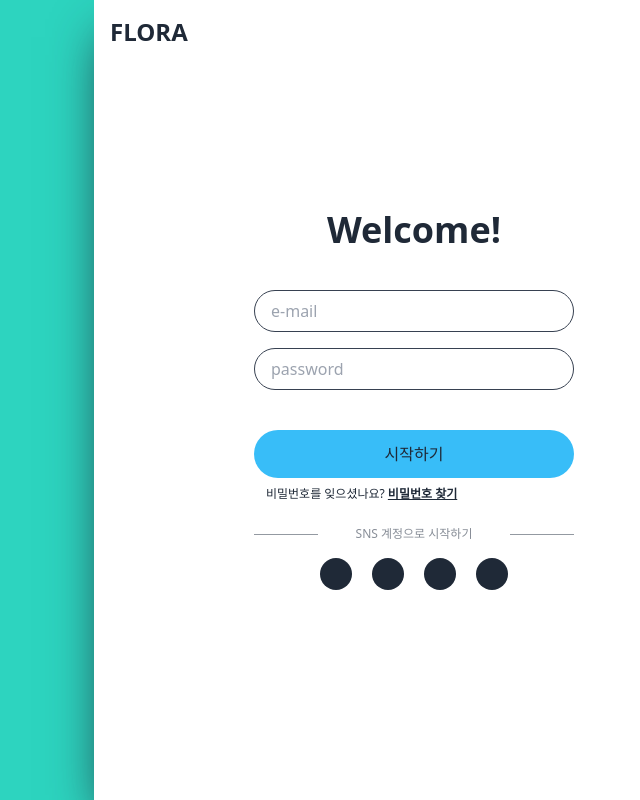
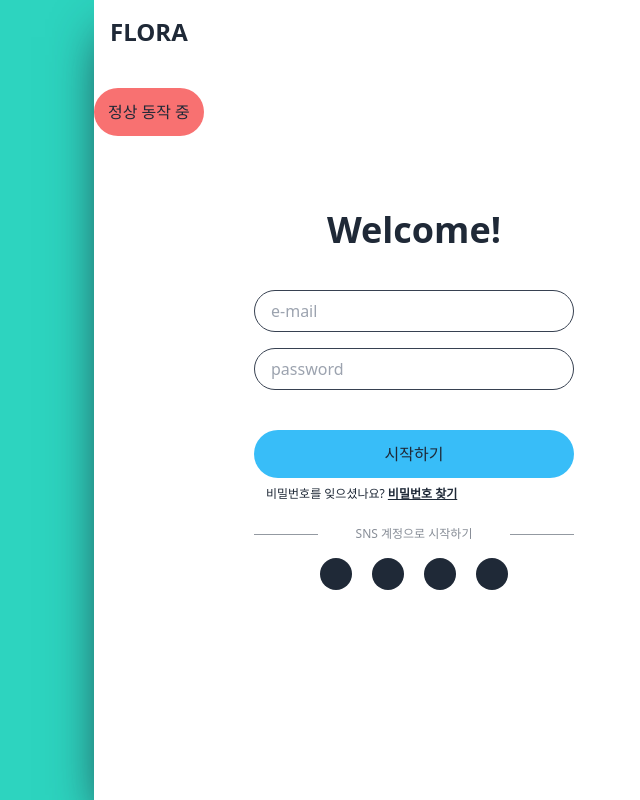
Before and after one commit to Hira-Yuki/flOra, a Next.js app: page / in a window 1280 px wide. Shown: the whole page, without its empty margins (546-1186 px from the left). Built offline with nearby package versions, Linux system fonts and the light colour scheme.

Commit message:
test : 에러처리 디버그를 위한 버튼 생성

```diff
--- a/app/find-password/page.tsx
+++ b/app/find-password/page.tsx
@@ -1,7 +1,5 @@
 'use client';
-import useDebouncedSubmit from '@hooks/useDebounceSubmit';
-import useErrorState from '@hooks/useErrorState';
-import useInput from '@hooks/useInput';
+import { useDebouncedSubmit, useErrorState, useInput } from '@hooks/index';
 import Link from 'next/link';
 import { toast } from 'react-toastify';
 
--- a/app/page.tsx
+++ b/app/page.tsx
@@ -1,14 +1,16 @@
 'use client';
-import useDebouncedSubmit from '@hooks/useDebounceSubmit';
-import useErrorState from '@hooks/useErrorState';
-import useInput from '@hooks/useInput';
+import { useDebouncedSubmit, useErrorState, useInput } from '@hooks/index';
 import Link from 'next/link';
+import { useState } from 'react';
 import { toast } from 'react-toastify';
 
 export default function Hello() {
   const email = useInput('');
   const password = useInput('');
   const error = useErrorState();
+
+  // 디버그용
+  const [isDebug, setIsDebug] = useState(false);
 
   const resetForm = () => {
     email.reset();
@@ -23,7 +25,8 @@ export default function Hello() {
     }
 
     try {
-      throw new Error('비밀번호가 일치하지 않습니다.');
+      if (isDebug) throw new Error('비밀번호가 일치하지 않습니다.');
+
       toast.success('로그인 요청!!');
     } catch (err) {
       toast.error(err.message);
@@ -41,13 +44,26 @@ export default function Hello() {
     debouncedSubmit(email.value, password.value);
   };
 
+  const debugToggler = () => {
+    setIsDebug((prev) => !prev);
+  };
+
   return (
     <div className="w-screen h-screen flex justify-end bg-teal-400">
       {/* 인터페이스 */}
       <div className="w-full lg:w-1/2 h-full flex relative bg-white lg:shadow-2xl lg:shadow-gray-800">
-        <h1 className="m-4 text-xl md:text-2xl font-semibold absolute">
-          FLORA
-        </h1>
+        {/* debug */}
+        <div className="absolute">
+          <h1 className="m-4 text-xl md:text-2xl font-semibold ">FLORA</h1>
+          <button
+            type="button"
+            className="mt-4 p-2 md:mt-6 py-2 md:py-3 rounded-badge w-full bg-red-400"
+            onClick={debugToggler}
+          >
+            {isDebug ? '강제 에러 발생시키는 중' : '정상 동작 중'}
+          </button>
+        </div>
+
         <section className="flex mx-auto w-3/5 sm:w-1/2 justify-center flex-col items-center">
           <h2 className="text-2xl md:text-3xl lg:text-4xl font-extrabold mb-6 lg:mb-10 cursor-default">
             Welcome!
--- /dev/null
+++ b/hooks/index.ts
@@ -0,0 +1,3 @@
+export { default as useDebouncedSubmit } from './useDebounceSubmit';
+export { default as useErrorState } from './useErrorState';
+export { default as useInput } from './useInput';
```
Also changed, not shown: tsconfig.json (+3 -14 lines).
